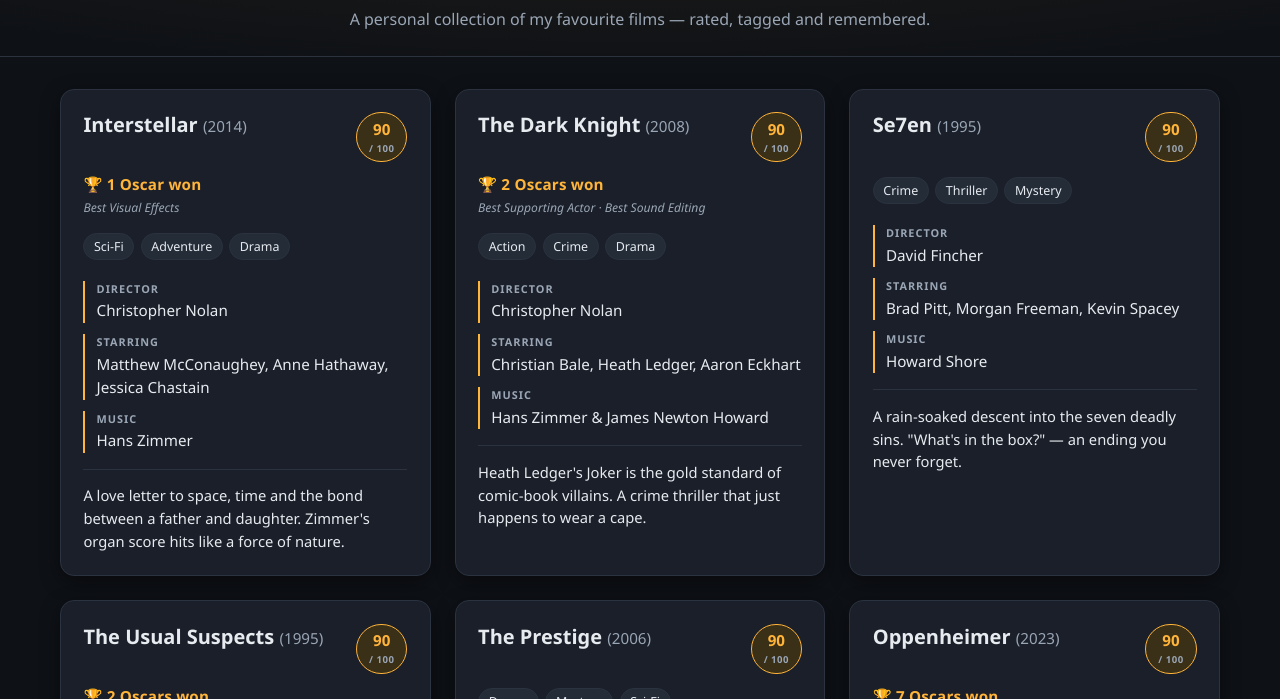
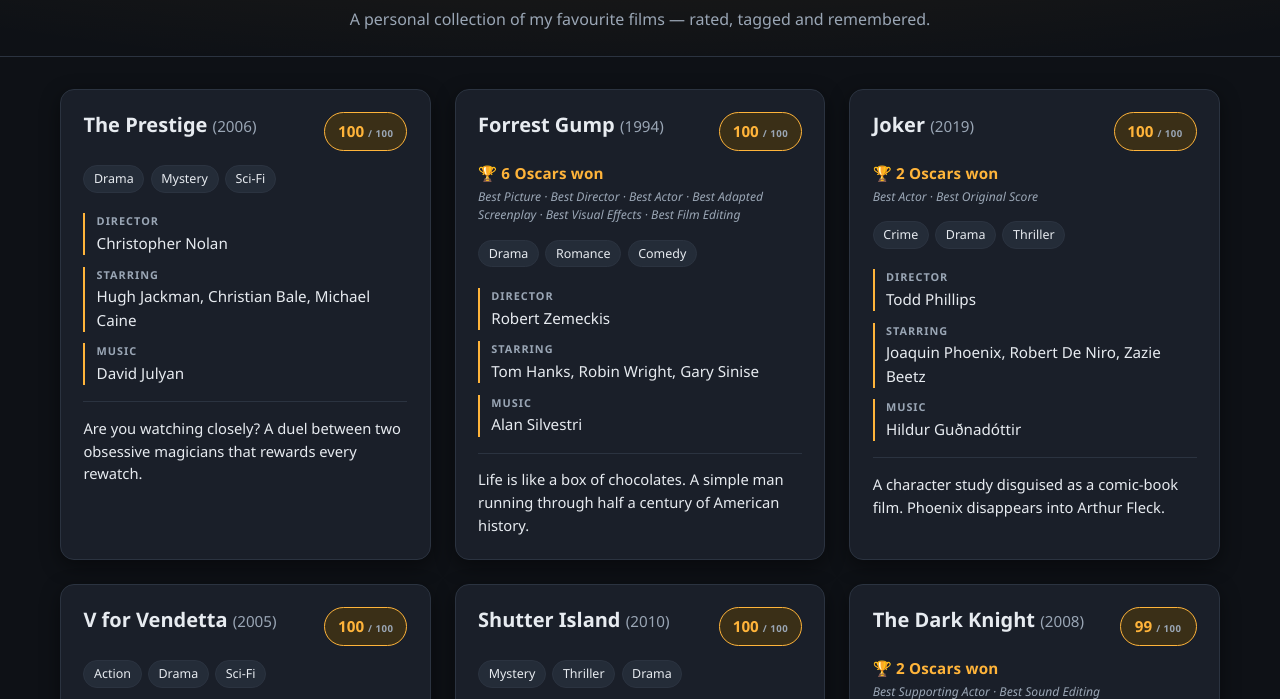
Before and after one commit to boufik/MovieReviews, a plain HTML site: page index.html in a window 1280 px wide. Shown: the part 101-800 px from the top of the page. Drawn offline with Linux system fonts and the light colour scheme.

```diff
--- a/movies.js
+++ b/movies.js
@@ -1,9 +1,4 @@
 /* =============================================================
-   YOUR MOVIES
-   -------------------------------------------------------------
-   To add a film, copy one { ... } block below, paste it, and
-   edit the fields. Keep the trailing comma between blocks.
-
 Fields:
   name     -> movie title (string)
   rating   -> your rating out of 100 (number)
@@ -17,10 +12,10 @@
   info     -> any relevant note you want to remember (string)
 ============================================================= */
 
-const movies = [
-  {
+// 01: IMDB = 10
+const interstellar = {
     name: "Interstellar",
-    rating: 90,
+    rating: 95,
     genres: ["Sci-Fi", "Adventure", "Drama"],
     year: 2014,
     oscars: 1,
@@ -29,10 +24,12 @@ const movies = [
     director: "Christopher Nolan",
     music: "Hans Zimmer",
     info: "A love letter to space, time and the bond between a father and daughter. Zimmer's organ score hits like a force of nature."
-  },
-  {
+}
+
+// 02: IMDB = 10
+const darkKnight = {
     name: "The Dark Knight",
-    rating: 90,
+    rating: 99,
     genres: ["Action", "Crime", "Drama"],
     year: 2008,
     oscars: 2,
@@ -41,10 +38,12 @@ const movies = [
     director: "Christopher Nolan",
     music: "Hans Zimmer & James Newton Howard",
     info: "Heath Ledger's Joker is the gold standard of comic-book villains. A crime thriller that just happens to wear a cape."
-  },
-  {
+}
+
+// 03: IMDB = 10
+const se7en = {
     name: "Se7en",
-    rating: 90,
+    rating: 97,
     genres: ["Crime", "Thriller", "Mystery"],
     year: 1995,
     oscars: 0,
@@ -52,10 +51,12 @@ const movies = [
     director: "David Fincher",
     music: "Howard Shore",
     info: "A rain-soaked descent into the seven deadly sins. \"What's in the box?\" — an ending you never forget."
-  },
-  {
+}
+
+// 04: IMDB = 10
+const usualSuspects = {
     name: "The Usual Suspects",
-    rating: 90,
+    rating: 95,
     genres: ["Crime", "Mystery", "Thriller"],
     year: 1995,
     oscars: 2,
@@ -64,10 +65,12 @@ const movies = [
     director: "Bryan Singer",
     music: "John Ottman",
     info: "The greatest twist in con-man cinema. And like that... he's gone."
-  },
-  {
+}
+
+// 05: IMDB = 10
+const prestige = {
     name: "The Prestige",
-    rating: 90,
+    rating: 100,
     genres: ["Drama", "Mystery", "Sci-Fi"],
     year: 2006,
     oscars: 0,
@@ -75,10 +78,12 @@ const movies = [
     director: "Christopher Nolan",
     music: "David Julyan",
     info: "Are you watching closely? A duel between two obsessive magicians that rewards every rewatch."
-  },
-  {
+}
+
+// 06: IMDB = 10
+const oppenheimer = {
     name: "Oppenheimer",
-    rating: 90,
+    rating: 96,
     genres: ["Biography", "Drama", "History"],
     year: 2023,
     oscars: 7,
@@ -87,10 +92,12 @@ const movies = [
     director: "Christopher Nolan",
     music: "Ludwig Göransson",
     info: "The man who moved the world and then had to live with it. A three-hour symphony of dread and genius."
-  },
-  {
+}
+
+// 07: IMDB = 10
+const schindlersList = {
     name: "Schindler's List",
-    rating: 90,
+    rating: 95,
     genres: ["Biography", "Drama", "History"],
     year: 1993,
     oscars: 7,
@@ -99,10 +106,12 @@ const movies = [
     director: "Steven Spielberg",
     music: "John Williams",
     info: "Whoever saves one life saves the world entire. Devastating, essential filmmaking."
-  },
-  {
+}
+
+// 08: IMDB = 10
+const lotrFellowship = {
     name: "The Lord of the Rings: The Fellowship of the Ring",
-    rating: 90,
+    rating: 98,
     genres: ["Fantasy", "Adventure", "Drama"],
     year: 2001,
     oscars: 4,
@@ -111,10 +120,12 @@ const movies = [
     director: "Peter Jackson",
     music: "Howard Shore",
     info: "The journey begins. Middle-earth brought to life with a craft that has rarely been matched."
-  },
-  {
+}
+
+// 09: IMDB = 10
+const lotrTwoTowers = {
     name: "The Lord of the Rings: The Two Towers",
-    rating: 90,
+    rating: 98,
     genres: ["Fantasy", "Adventure", "Drama"],
     year: 2002,
     oscars: 2,
@@ -123,10 +134,12 @@ const movies = [
     director: "Peter Jackson",
     music: "Howard Shore",
     info: "Helm's Deep, Gollum, and Sam's speech about the stories that mattered. The middle chapter that never sags."
-  },
-  {
+}
+
+// 10: IMDB = 10
+const lotrReturnOfTheKing = {
     name: "The Lord of the Rings: The Return of the King",
-    rating: 90,
+    rating: 98,
     genres: ["Fantasy", "Adventure", "Drama"],
     year: 2003,
     oscars: 11,
@@ -135,10 +148,12 @@ const movies = [
     director: "Peter Jackson",
     music: "Howard Shore",
     info: "A clean sweep of 11 Oscars. The most cathartic ending in blockbuster history — bow to no one."
-  },
-  {
+}
+
+// 11: IMDB = 10
+const greenMile = {
     name: "The Green Mile",
-    rating: 90,
+    rating: 96,
     genres: ["Crime", "Drama", "Fantasy"],
     year: 1999,
     oscars: 0,
@@ -146,10 +161,12 @@ const movies = [
     director: "Frank Darabont",
     music: "Thomas Newman",
     info: "A death-row miracle wrapped in heartbreak. John Coffey — like the drink, but not spelled the same."
-  },
-  {
+}
+
+// 12: IMDB = 10
+const forrestGump = {
     name: "Forrest Gump",
-    rating: 90,
+    rating: 100,
     genres: ["Drama", "Romance", "Comedy"],
     year: 1994,
     oscars: 6,
@@ -158,10 +175,12 @@ const movies = [
     director: "Robert Zemeckis",
     music: "Alan Silvestri",
     info: "Life is like a box of chocolates. A simple man running through half a century of American history."
-  },
-  {
+}
+
+// 13: IMDB = 10
+const potcBlackPearl = {
     name: "Pirates of the Caribbean: The Curse of the Black Pearl",
-    rating: 90,
+    rating: 99,
     genres: ["Action", "Adventure", "Fantasy"],
     year: 2003,
     oscars: 0,
@@ -169,10 +188,12 @@ const movies = [
     director: "Gore Verbinski",
     music: "Klaus Badelt",
     info: "The one that made a theme-park ride into an icon. Jack Sparrow's entrance is pure cinema."
-  },
-  {
+}
+
+// 14: IMDB = 10
+const potcDeadMansChest = {
     name: "Pirates of the Caribbean: Dead Man's Chest",
-    rating: 90,
+    rating: 99,
     genres: ["Action", "Adventure", "Fantasy"],
     year: 2006,
     oscars: 1,
@@ -181,10 +202,12 @@ const movies = [
     director: "Gore Verbinski",
     music: "Hans Zimmer",
     info: "Davy Jones and his barnacled crew raise the stakes. The three-way sword fight on the wheel is a blast."
-  },
-  {
+}
+
+// 15: IMDB = 10
+const potcAtWorldsEnd = {
     name: "Pirates of the Caribbean: At World's End",
-    rating: 90,
+    rating: 99,
     genres: ["Action", "Adventure", "Fantasy"],
     year: 2007,
     oscars: 0,
@@ -192,10 +215,12 @@ const movies = [
     director: "Gore Verbinski",
     music: "Hans Zimmer",
     info: "The grand, chaotic finale of the original trilogy. The maelstrom battle is gloriously over-the-top."
-  },
-  {
+}
+
+// 16: IMDB = 10
+const potcOnStrangerTides = {
     name: "Pirates of the Caribbean: On Stranger Tides",
-    rating: 90,
+    rating: 97,
     genres: ["Action", "Adventure", "Fantasy"],
     year: 2011,
     oscars: 0,
@@ -203,10 +228,12 @@ const movies = [
     director: "Rob Marshall",
     music: "Hans Zimmer",
     info: "Jack hunts the Fountain of Youth with Blackbeard on his tail. Mermaids, zombies and a leaner adventure."
-  },
-  {
+}
+
+// 17: IMDB = 10
+const potcDeadMenTellNoTales = {
     name: "Pirates of the Caribbean: Dead Men Tell No Tales",
-    rating: 90,
+    rating: 97,
     genres: ["Action", "Adventure", "Fantasy"],
     year: 2017,
     oscars: 0,
@@ -214,10 +241,12 @@ const movies = [
     director: "Joachim Rønning & Espen Sandberg",
     music: "Geoff Zanelli",
     info: "Captain Salazar's ghost crew hunts Jack one last time. A nostalgic send-off for the saga."
-  },
-  {
+}
+
+// 18: IMDB = 10
+const trumanShow = {
     name: "The Truman Show",
-    rating: 90,
+    rating: 98,
     genres: ["Comedy", "Drama", "Sci-Fi"],
     year: 1998,
     oscars: 0,
@@ -225,10 +254,12 @@ const movies = [
     director: "Peter Weir",
     music: "Burkhard Dallwitz & Philip Glass",
     info: "Decades ahead of its time on reality TV and surveillance. \"In case I don't see ya — good afternoon, good evening, and good night.\""
-  },
-  {
+}
+
+// 19: IMDB = 10
+const joker = {
     name: "Joker",
-    rating: 90,
+    rating: 100,
     genres: ["Crime", "Drama", "Thriller"],
     year: 2019,
     oscars: 2,
@@ -237,10 +268,12 @@ const movies = [
     director: "Todd Phillips",
     music: "Hildur Guðnadóttir",
     info: "A character study disguised as a comic-book film. Phoenix disappears into Arthur Fleck."
-  },
-  {
+}
+
+// 20: IMDB = 10
+const beautifulMind = {
     name: "A Beautiful Mind",
-    rating: 90,
+    rating: 97,
     genres: ["Biography", "Drama"],
     year: 2001,
     oscars: 4,
@@ -249,10 +282,12 @@ const movies = [
     director: "Ron Howard",
     music: "James Horner",
     info: "The brilliant, troubled mind of John Nash. A story about genius, delusion and the love that anchors a life."
-  },
-  {
+}
+
+// 21: IMDB = 10
+const vForVendetta = {
     name: "V for Vendetta",
-    rating: 90,
+    rating: 100,
     genres: ["Action", "Drama", "Sci-Fi"],
     year: 2005,
     oscars: 0,
@@ -260,10 +295,12 @@ const movies = [
     director: "James McTeigue",
     music: "Dario Marianelli",
     info: "Ideas are bulletproof. A masked revolutionary and an unforgettable Guy Fawkes finale."
-  },
-  {
+}
+
+// 22: IMDB = 10
+const insideOut = {
     name: "Inside Out",
-    rating: 90,
+    rating: 95,
     genres: ["Animation", "Adventure", "Comedy"],
     year: 2015,
     oscars: 1,
@@ -272,10 +309,12 @@ const movies = [
     director: "Pete Docter",
     music: "Michael Giacchino",
     info: "Pixar maps the inside of a child's head and breaks your heart with a memory called Bing Bong."
-  },
-  {
+}
+
+// 23: IMDB = 10
+const shutterIsland = {
     name: "Shutter Island",
-    rating: 90,
+    rating: 100,
     genres: ["Mystery", "Thriller", "Drama"],
     year: 2010,
     oscars: 0,
@@ -283,10 +322,12 @@ const movies = [
     director: "Martin Scorsese",
     music: "Robbie Robertson (music supervisor) (Not Sure)",
     info: "A psychological maze of an island asylum. \"Which would be worse — to live as a monster, or to die as a good man?\""
-  },
-  {
+}
+
+// 24: IMDB = 10
+const inception = {
     name: "Inception",
-    rating: 90,
+    rating: 95,
     genres: ["Sci-Fi", "Action", "Thriller"],
     year: 2010,
     oscars: 4,
@@ -295,10 +336,12 @@ const movies = [
     director: "Christopher Nolan",
     music: "Hans Zimmer",
     info: "A dream within a dream within a dream. The spinning top still hasn't fallen."
-  },
-  {
+}
+
+// 25: IMDB = 9
+const dune = {
     name: "Dune",
-    rating: 90,
+    rating: 89,
     genres: ["Sci-Fi", "Adventure", "Drama"],
     year: 2021,
     oscars: 6,
@@ -307,10 +350,12 @@ const movies = [
     director: "Denis Villeneuve",
     music: "Hans Zimmer",
     info: "Sci-fi on the grandest possible scale. Arrakis has never looked or sounded so vast."
-  },
-  {
+}
+
+// 26: IMDB = 9
+const mandalorianAndGrogu = {
     name: "The Mandalorian and Grogu",
-    rating: 90,
+    rating: 88,
     genres: ["Sci-Fi", "Action", "Adventure"],
     year: 2026,
     oscars: 0,
@@ -318,10 +363,12 @@ const movies = [
     director: "Jon Favreau",
     music: "Ludwig Göransson (Not Sure)",
     info: "The first big-screen Mandalorian adventure (Not Sure on full details — upcoming release)."
-  },
-  {
+}
+
+// 27: IMDB = 9
+const spiderManNoWayHome = {
     name: "Spider-Man: No Way Home",
-    rating: 90,
+    rating: 96,
     genres: ["Action", "Adventure", "Sci-Fi"],
     year: 2021,
     oscars: 0,
@@ -329,8 +376,10 @@ const movies = [
     director: "Jon Watts",
     music: "Michael Giacchino",
     info: "The multiverse cracks open and three Spider-Men share the screen. Fan service done right."
-  },
-  {
+}
+
+// 28: IMDB = 9
+const parasite = {
     name: "Parasite",
     rating: 90,
     genres: ["Drama", "Thriller", "Comedy"],
@@ -341,10 +390,12 @@ const movies = [
     director: "Bong Joon-ho",
     music: "Jung Jae-il",
     info: "A razor-sharp class satire that turns on a dime into horror. The first non-English film to win Best Picture."
-  },
-  {
+}
+
+// 29: IMDB = 9
+const hamnet = {
     name: "Hamnet",
-    rating: 90,
+    rating: 88,
     genres: ["Drama", "History"],
     year: 2025,
     oscars: 0,
@@ -352,8 +403,10 @@ const movies = [
     director: "Chloé Zhao",
     music: "Max Richter (Not Sure)",
     info: "An adaptation of Maggie O'Farrell's novel about Shakespeare's family and grief (Not Sure on full details — recent release)."
-  },
-  {
+}
+
+// 30: IMDB = 9
+const departed = {
     name: "The Departed",
     rating: 90,
     genres: ["Crime", "Drama", "Thriller"],
@@ -364,10 +417,12 @@ const movies = [
     director: "Martin Scorsese",
     music: "Howard Shore",
     info: "Cops and rats in Boston, each hunting the other. The film that finally won Scorsese his Oscar."
-  },
-  {
+}
+
+// 31: IMDB = 9
+const zodiac = {
     name: "Zodiac",
-    rating: 90,
+    rating: 92,
     genres: ["Crime", "Drama", "Mystery"],
     year: 2007,
     oscars: 0,
@@ -375,10 +430,12 @@ const movies = [
     director: "David Fincher",
     music: "David Shire",
     info: "An obsessive, meticulous hunt for a killer who was never caught. Procedural filmmaking at its finest."
-  },
-  {
+}
+
+// 32: IMDB = 9
+const intouchables = {
     name: "The Intouchables",
-    rating: 90,
+    rating: 87,
     genres: ["Biography", "Comedy", "Drama"],
     year: 2011,
     oscars: 0,
@@ -386,10 +443,12 @@ const movies = [
     director: "Olivier Nakache & Éric Toledano",
     music: "Ludovico Einaudi",
     info: "An unlikely friendship between a paralysed aristocrat and his carer. Warm, funny and genuinely moving."
-  },
-  {
+}
+
+// 33: IMDB = 9
+const carryOn = {
     name: "Carry-On",
-    rating: 90,
+    rating: 85,
     genres: ["Action", "Thriller"],
     year: 2024,
     oscars: 0,
@@ -397,10 +456,12 @@ const movies = [
     director: "Jaume Collet-Serra",
     music: "Lorne Balfe",
     info: "A young TSA agent is blackmailed into letting a package onto a flight. A tight Christmas-set thriller."
-  },
-  {
+}
+
+// 34: IMDB = 8
+const sinners = {
     name: "Sinners",
-    rating: 90,
+    rating: 83,
     genres: ["Horror", "Thriller", "Drama"],
     year: 2025,
     oscars: 0,
@@ -408,10 +469,12 @@ const movies = [
     director: "Ryan Coogler",
     music: "Ludwig Göransson",
     info: "A genre-bending period horror from Ryan Coogler (Not Sure on full cast details)."
-  },
-  {
+}
+
+// 35: IMDB = 8
+const pulpFiction = {
     name: "Pulp Fiction",
-    rating: 90,
+    rating: 82,
     genres: ["Crime", "Drama"],
     year: 1994,
     oscars: 1,
@@ -420,10 +483,12 @@ const movies = [
     director: "Quentin Tarantino",
     music: "Various (compiled soundtrack) (Not Sure)",
     info: "Tarantino reorders time and rewrites cool. Endlessly quotable and impossibly stylish."
-  },
-  {
+}
+
+// 36: IMDB = 8
+const inglouriousBasterds = {
     name: "Inglourious Basterds",
-    rating: 90,
+    rating: 84,
     genres: ["War", "Drama", "Thriller"],
     year: 2009,
     oscars: 1,
@@ -432,10 +497,12 @@ const movies = [
     director: "Quentin Tarantino",
     music: "Various (compiled soundtrack) (Not Sure)",
     info: "A WWII revenge fantasy with the greatest opening scene Tarantino ever wrote. Waltz is electric."
-  },
-  {
+}
+
+// 37: IMDB = 8
+const catchMeIfYouCan = {
     name: "Catch Me If You Can",
-    rating: 90,
+    rating: 84,
     genres: ["Biography", "Crime", "Drama"],
     year: 2002,
     oscars: 0,
@@ -443,10 +510,12 @@ const movies = [
     director: "Steven Spielberg",
     music: "John Williams",
     info: "A charming cat-and-mouse caper based on the real Frank Abagnale. Breezy, slick and effortlessly fun."
-  },
-  {
+}
+
+// 38: IMDB = 8
+const sherlockHolmes = {
     name: "Sherlock Holmes",
-    rating: 90,
+    rating: 85,
     genres: ["Action", "Adventure", "Mystery"],
     year: 2009,
     oscars: 0,
@@ -454,10 +523,12 @@ const movies = [
     director: "Guy Ritchie",
     music: "Hans Zimmer",
     info: "A punchy, witty reinvention of Holmes as a brawling genius. RDJ and Jude Law have perfect chemistry."
-  },
-  {
+}
+
+// 39: IMDB = 8
+const sherlockHolmesGameOfShadows = {
     name: "Sherlock Holmes: A Game of Shadows",
-    rating: 90,
+    rating: 85,
     genres: ["Action", "Adventure", "Mystery"],
     year: 2011,
     oscars: 0,
@@ -465,10 +536,12 @@ const movies = [
     director: "Guy Ritchie",
     music: "Hans Zimmer",
     info: "Holmes faces off against Moriarty. Bigger, bolder and just as much fun as the first."
-  },
-  {
+}
+
+// 40: IMDB = 8
+const jokerFolieADeux = {
     name: "Joker: Folie à Deux",
-    rating: 90,
+    rating: 80,
     genres: ["Crime", "Drama", "Musical"],
     year: 2024,
     oscars: 0,
@@ -476,43 +549,12 @@ const movies = [
     director: "Todd Phillips",
     music: "Hildur Guðnadóttir",
     info: "The divisive musical sequel that takes Arthur Fleck to Arkham and the courtroom."
-  },
-  {
-    name: "The Devil Wears Prada 2",
-    rating: 90,
-    genres: ["Comedy", "Drama"],
-    year: 2026,
-    oscars: 0,
-    actors: ["Meryl Streep (Not Sure)", "Anne Hathaway (Not Sure)", "Emily Blunt (Not Sure)"],
-    director: "David Frankel (Not Sure)",
-    music: "(Not Sure)",
-    info: "The long-awaited fashion-world sequel (Not Sure on full details — upcoming release)."
-  },
-  {
-    name: "One Battle After Another",
-    rating: 90,
-    genres: ["Drama", "Action", "Thriller"],
-    year: 2025,
-    oscars: 0,
-    actors: ["Leonardo DiCaprio", "Sean Penn (Not Sure)", "Benicio del Toro (Not Sure)"],
-    director: "Paul Thomas Anderson",
-    music: "Jonny Greenwood (Not Sure)",
-    info: "Paul Thomas Anderson's latest, with DiCaprio leading (Not Sure on full details — recent release)."
-  },
-  {
-    name: "Normal",
-    rating: 90,
-    genres: ["Thriller (Not Sure)", "Drama (Not Sure)"],
-    year: 2026,
-    oscars: 0,
-    actors: ["Bob Odenkirk", "(Not Sure)"],
-    director: "(Not Sure)",
-    music: "(Not Sure)",
-    info: "An upcoming film starring Bob Odenkirk as a sheriff (Not Sure on full details — upcoming release)."
-  },
-  {
+}
+
+// 41: IMDB = 8
+const deadPoetsSociety = {
     name: "Dead Poets Society",
-    rating: 90,
+    rating: 80,
     genres: ["Drama", "Comedy"],
     year: 1989,
     oscars: 1,
@@ -521,18 +563,53 @@ const movies = [
     director: "Peter Weir",
     music: "Maurice Jarre",
     info: "O Captain! My Captain! Carpe diem, and a teacher who changes everything. Seize the day."
-  },
-  {
-    name: "Fight Club",
-    rating: 90,
-    genres: ["Drama", "Thriller"],
-    year: 1999,
-    oscars: 0,
-    actors: ["Brad Pitt", "Edward Norton", "Helena Bonham Carter"],
-    director: "David Fincher",
-    music: "The Dust Brothers",
-    info: "The first rule of Fight Club... A blistering satire of consumerism with a twist that recontextualises everything."
 }
+
+
+
+
+const movies = [
+  interstellar,
+  darkKnight,
+  se7en,
+  usualSuspects,
+  prestige,
+  oppenheimer,
+  schindlersList,
+  lotrFellowship,
+  lotrTwoTowers,
+  lotrReturnOfTheKing,
+  greenMile,
+  forrestGump,
+  potcBlackPearl,
+  potcDeadMansChest,
+  potcAtWorldsEnd,
+  potcOnStrangerTides,
+  potcDeadMenTellNoTales,
+  trumanShow,
+  joker,
+  beautifulMind,
+  vForVendetta,
+  insideOut,
+  shutterIsland,
+  inception,
+  dune,
+  mandalorianAndGrogu,
+  spiderManNoWayHome,
+  parasite,
+  hamnet,
+  departed,
+  zodiac,
+  intouchables,
+  carryOn,
+  sinners,
+  pulpFiction,
+  inglouriousBasterds,
+  catchMeIfYouCan,
+  sherlockHolmes,
+  sherlockHolmesGameOfShadows,
+  jokerFolieADeux,
+  deadPoetsSociety
 ];
 
 /* =============================================================
@@ -619,7 +696,9 @@ function renderMovies() {
     return;
   }
 
-  movies.forEach((movie) => grid.appendChild(createMovieCard(movie)));
+  [...movies]
+    .sort((a, b) => b.rating - a.rating)
+    .forEach((movie) => grid.appendChild(createMovieCard(movie)));
 }
 
 document.addEventListener("DOMContentLoaded", renderMovies);
--- a/styles.css
+++ b/styles.css
@@ -139,19 +139,19 @@ body {
 /* -------- Rating Badge -------- */
 .rating {
   flex: 0 0 auto;
-  min-width: 3.2rem;
+  min-width: 4.8rem;
   text-align: center;
   background: var(--accent-soft);
   color: var(--accent);
   border: 1px solid var(--accent);
   border-radius: 999px;
-  padding: 0.3rem 0.6rem;
+  padding: 0.4rem 0.8rem;
   font-weight: 700;
   font-size: 0.95rem;
 }
 
 .rating small {
-  display: block;
+  display: inline;
   font-size: 0.6rem;
   font-weight: 600;
   color: var(--text-muted);
```
Lines whose indentation alone changed are shown as unchanged.
